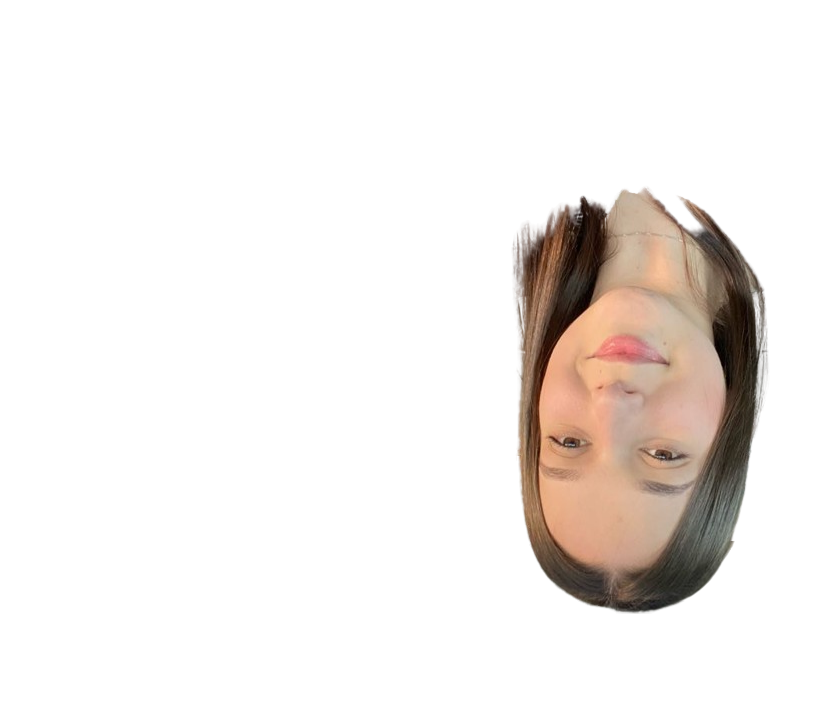
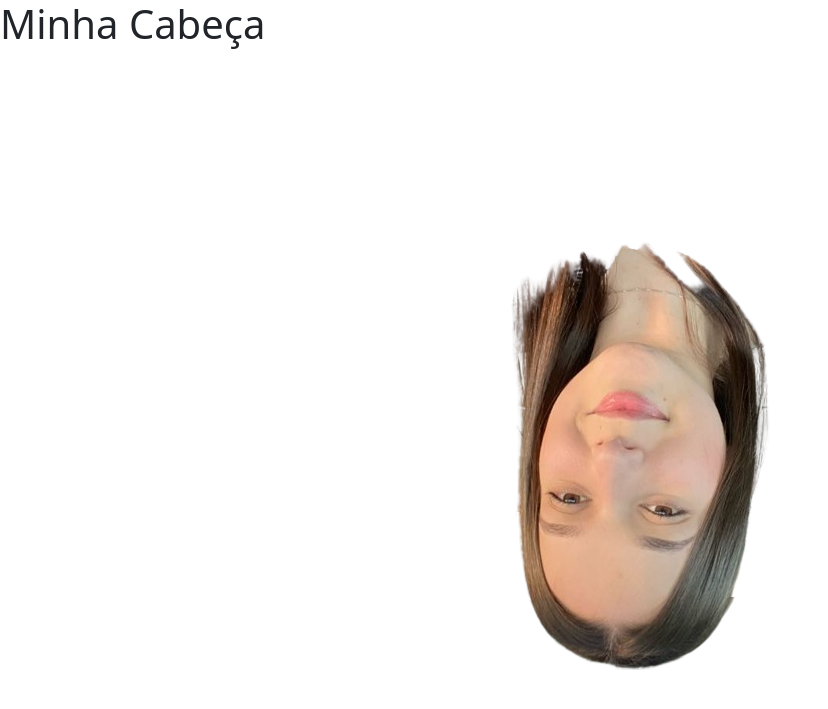
Before and after one commit to tainamariott/Github, a plain HTML site: page index.html in a window 1280 px wide. Shown: the whole page, without its empty margins (0-828 px from the left). Drawn offline with nearby package versions, Linux system fonts and the light colour scheme.

Commit message:
Adicionando título

```diff
--- a/index.html
+++ b/index.html
@@ -15,6 +15,8 @@
 
 <body>
 
+
+    <h1> Minha Cabeça</h1>
 
     <div class="h-100 d-flex align-items-center justify-content-center">
         <a href="./readme.html">
```
Also changed, not shown: 1 other file.
